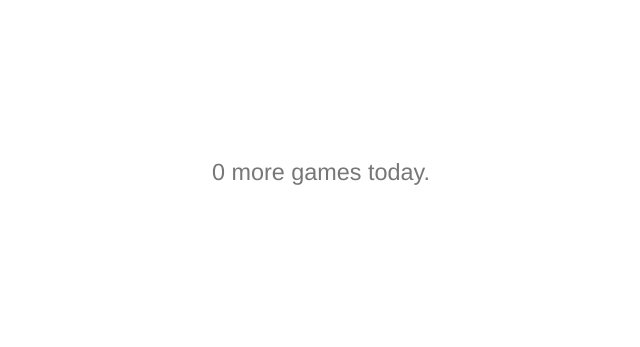
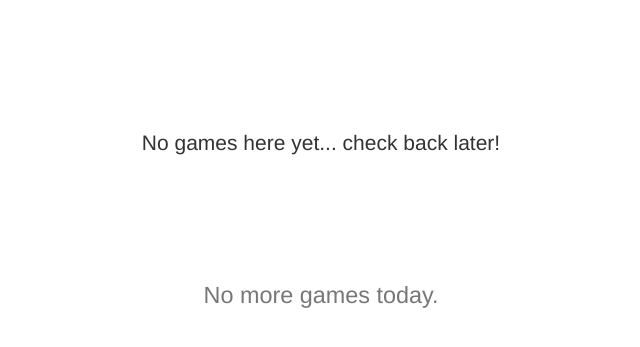
Before and after one commit to jrwells/hackillinois, a PHP site: page / in a window 1280 px wide. Shown: the top 347 px of the page, without its empty margins (319-959 px from the left). Run offline with PHP 8.4, Linux system fonts and the light colour scheme; tables that the repository leaves empty hold one stand-in row (values such as "Sample post"); some libraries are stand-ins or nearby versions.

Commit message:
cleanup index

```diff
--- a/index.php
+++ b/index.php
@@ -1,18 +1,11 @@
 <?php
-error_reporting(E_ALL); ini_set('display_errors', 1);
+// error_reporting(E_ALL); ini_set('display_errors', 1);
 
 $db = new mysqli(
 	'localhost',
 	'colorap5_unclec',
 	'zLoV$&mF*M#w',
 	'colorap5_unclec');
-
-if(isset($_GET['reset'])) {
-	$resetQuery = 'UPDATE `games` SET `finished` = 0;';
-	$db->query($resetQuery);
-
-	// exec('python update_parser.py');
-}
 
 $listQuery = 'SELECT `full_summary` FROM `games` WHERE `start_time` < NOW() AND `finished` = 1;';
 
@@ -21,13 +14,28 @@ if($result = $db->query($listQuery)) {
 	while($row = $result->fetch_assoc()) {
 		$feed .= '<h2>' . $row['full_summary'] . '</h2><br />';
 	}
+
+	if(!strlen($feed)) {
+		$feed .= '<p class="lead">No games here yet... check back later!</p>';
+	}
 }
 
 $remainingQuery = 'SELECT COUNT(1) FROM `games` WHERE `start_time` > DATE_SUB(NOW(), INTERVAL 3 HOUR) AND `finished` = 0;';
 if($result = $db->query($remainingQuery)) {
 	$row = $result->fetch_row();
 	$s = ($row[0] == 1) ? '' : 's';
-	$feed .= '<h1 class="moregames"><small>' . $row[0] . ' more game' . $s . ' today.</small></h1>';
+
+	$amount = $row[0];
+
+	if($amount == 0) {
+		$amount = "No";
+	}
+
+	else if($amount == 1) {
+		$amount = "One";
+	}
+
+	$feed .= '<h1 class="moregames"><small>' . $amount . ' more game' . $s . ' today.</small></h1>';
 }
 
 // funtimes
@@ -51,9 +59,20 @@ $house = $houses[array_rand($houses, 1)];
 		padding-top: 10%;
 	}
 
+	h2 {
+		line-height: 1.3em !important;
+		font-weight: normal !important;
+	}
+
+	p.lead {
+		text-align: center;
+		margin-bottom: 10%;
+	}
+
 	.moregames {
 		text-align: center;
 		margin-bottom: 5%;
+		font-weight: normal !important;
 	}
 	</style>
 	<link rel="stylesheet" href="//netdna.bootstrapcdn.com/bootstrap/3.1.1/css/bootstrap.min.css">
```
